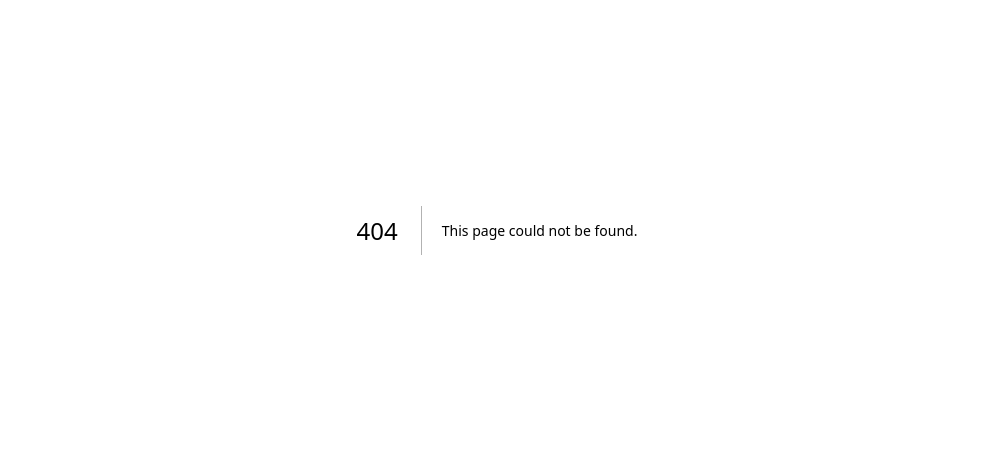
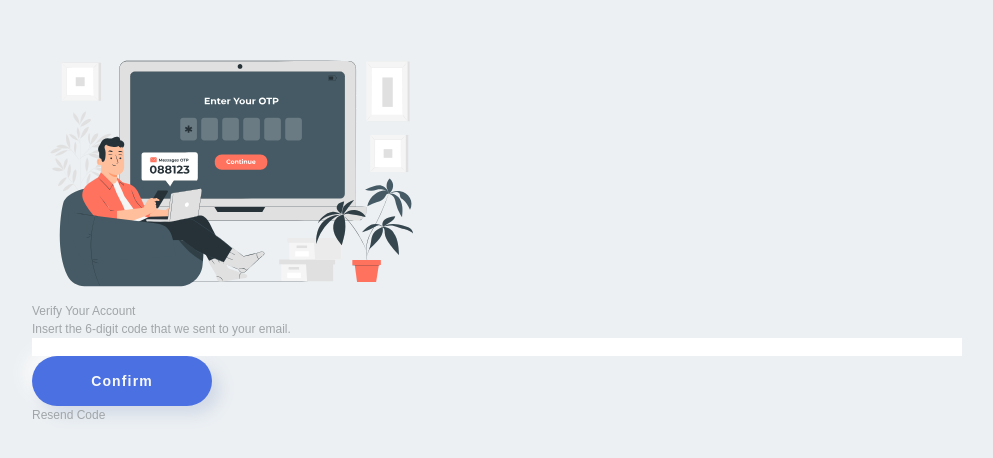
Before and after one commit to codingdrizzle/beksfel, a Next.js app: page /verify in a window 1280 px wide. Before the commit this address had no page. Shown: the part 170-628 px from the top of the page, without its empty margins (143-1136 px from the left). Built offline with nearby package versions, Linux system fonts and the light colour scheme; no server answers.

Commit message:
login and register integrations with backend

```diff
--- a/package.json
+++ b/package.json
@@ -29,5 +29,8 @@
         "jwt-decode": "^4.0.0",
         "react-icons": "^4.12.0",
         "typescript": "5.1.6"
+    },
+    "engines": {
+        "node": ">=18"
     }
 }
--- /dev/null
+++ b/pages/verify.jsx
@@ -0,0 +1,129 @@
+import Image from 'next/image';
+import { useRouter } from 'next/router';
+import React, { useEffect, useRef, useState } from 'react';
+import Loader from '../src/commons/Loader'
+import verifyAccountImage from '../src/assets/verify-account.svg'
+import DecodeToken from '../src/utils/decode-token'
+import { Register } from '../src/api'
+import { useAlert } from '../src/hooks/useCustomAlert'
+
+const Verify = () => {
+    const router = useRouter();
+    const [processing, setProcessing] = useState(false)
+
+    const length = 6;
+    const inputs = Array(length).fill(null);
+    const inputRefs = inputs.map(() => useRef());
+
+    const handleChange = (e, index) => {
+        const value = e.target.value;
+        if (value.length === 1 && index < length - 1) {
+            inputRefs[index + 1].current.focus();
+        }
+        //setOtp(value)
+    };
+
+    const handleKeyUp = (e, index) => {
+        const value = e.target.value;
+        if (e.keyCode === 8 && index > 0 && !value) {
+            inputRefs[index - 1].current.focus();
+        }
+        setOtp(inputRefs.map(ref => ref.current.value).join(''))
+    };
+
+    const handlePaste = (e) => {
+        e.preventDefault();
+        const pastedData = e.clipboardData.getData('text');
+        if (pastedData.length === length) {
+            pastedData.split('').forEach((char, index) => {
+                if (inputRefs[index] && inputRefs[index].current) {
+                    inputRefs[index].current.value = char;
+                    if (index < length - 1) {
+                        inputRefs[index + 1].current.focus();
+                    }
+                }
+            });
+        }
+        setOtp(inputRefs.map(ref => ref.current.value).join(''))
+    };
+
+    const [otp, setOtp] = useState('')
+    const [otpFromServer, setOtpFromServer] = useState('')
+    const [newUserData, setNewUserData] = useState('')
+    const [isVerified, setVerified] = useState(false)
+    const { showAlert } = useAlert()
+
+    useEffect(() => {
+        const tokenData = DecodeToken(localStorage.getItem('newUserToken'))
+        setOtpFromServer(tokenData.otp)
+        const userData = JSON.parse(localStorage.getItem('newUserData'))
+        setNewUserData(userData)
+    }, [])
+
+    const handleResend = (event) => {
+        event.preventDefault()
+
+    }
+
+    const handleConfirm = async (event) => {
+        event.preventDefault()
+        setProcessing(true)
+
+        if (Number(otp) === Number(otpFromServer)) {
+            setProcessing(false)
+
+            const response = await Register(newUserData)
+            if (response.code === 201) {
+                setProcessing(false)
+                showAlert(response.message, 'success')
+                setVerified(true)
+            } else {
+                setProcessing(false)
+                return showAlert(response, 'error')
+            }
+        }
+    }
+
+    const reRoute = (event) => {
+        event.preventDefault()
+        localStorage.removeItem('newUserData')
+        localStorage.removeItem('newUserToken')
+        return router.push('/')
+    }
+    return (
+        <div className="flex flex-col p-10 justify-center items-center sm:shadow-auth-form-shadow-1 w-auto h-auto min-h-[500px] max-h-full rounded-lg">
+            <Image src={verifyAccountImage} alt='verify-account-image' width={400} />
+            <h2 className="text-2xl py-1 font-semibold leading-[2] text-[#181818]">{!isVerified ? 'Verify Your Account' : 'Account Verified'}</h2>
+            <p className="w-[75%] text-sm leading-6 text-center tracking-[0.25px] my-4">{!isVerified ? 'Insert the 6-digit code that we sent to your email.': 'Registration process done, now you can fully access your account.'}</p>
+
+            <form className='flex flex-col justify-center items-center'>
+                {
+                    !isVerified &&
+                    < div >
+                        {
+                            inputs.map((_, index) => (
+                                <input
+                                    key={index}
+                                    ref={inputRefs[index]}
+                                    type="text"
+                                    maxLength={1}
+                                    className="w-10 h-10 mx-1 text-center text-lg focus:outline-none focus:border-b-blue-900 bg-transparent border-b-2 border-b-slate-300"
+                                    onChange={(e) => handleChange(e, index)}
+                                    onKeyUp={(e) => handleKeyUp(e, index)}
+                                    onPaste={(e) => handlePaste(e)}
+                                />
+                            ))
+                        }
+                    </div>
+                }
+
+                <div className='flex flex-col-reverse gap-2'>
+                    <button type='submit' className="auth-button" style={{ margin: 0 }} onClick={!isVerified ? handleConfirm : reRoute}>{!isVerified ? 'Confirm' : 'Go to Login'}{processing && <Loader />}</button>
+                    {!isVerified && <button type='' onClick={handleResend} className='my-4 cursor-pointer text-sm hover:text-gray-600'>Resend Code</button> }
+                </div>
+            </form >
+        </div >
+    );
+};
+
+export default Verify;
--- a/src/api/index.js
+++ b/src/api/index.js
@@ -9,11 +9,20 @@
     }
 }
 
-export const Register = async (firstname, surname, email, password) => {
+export const VerifyAccount = async (firstname, email) => {
     try {
-        const response = await API.post('/auth/login', { email, password })
+        const response = await API.post('/auth/verify-account', { firstname, email })
         return response.data
     } catch (error) {
         return error.response?.data?.message
     }
 }
+
+export const Register = async (userData) => {
+    try {
+        const response = await API.post('/user/new', userData)
+        return response.data
+    } catch (error) {
+        return error.response?.data?.message
+    }
+}
--- a/styles/globals.css
+++ b/styles/globals.css
@@ -76,6 +76,9 @@
     box-shadow: 8px 8px 16px #d1d9e6, -8px -8px 16px #f9f9f9;
     border: none;
     outline: none;
+    display: flex;
+    justify-content: center;
+    align-items: center;
 }
 
 .switch__circle {
@@ -106,7 +109,7 @@
     width: 35px;
     height: 35px;
     animation: spin 1s linear infinite;
-    margin: auto;
+    margin: auto 4px;
 }
 
 @keyframes spin {
```
Also changed, not shown: pages/dashboard.jsx (added, +11 -0 lines), pages/index.jsx (+14 -4 lines), pages/page.jsx (deleted, +0 -12 lines), src/components/Modal/index.jsx (added, +24 -0 lines), src/assets/verify-account.svg (added).
